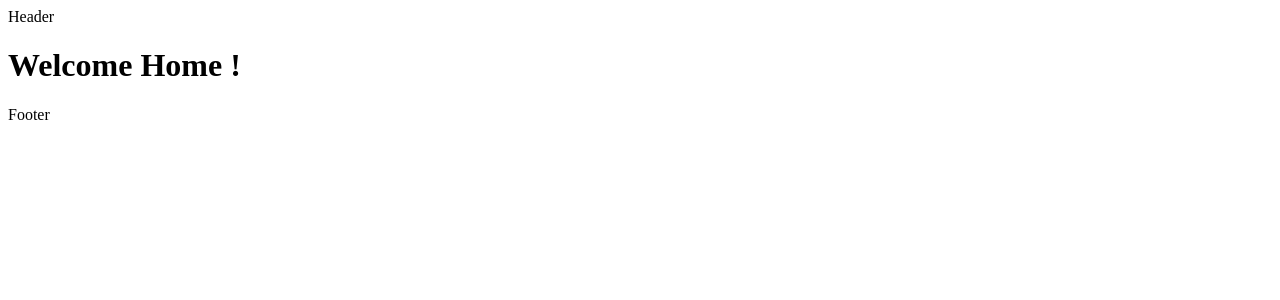
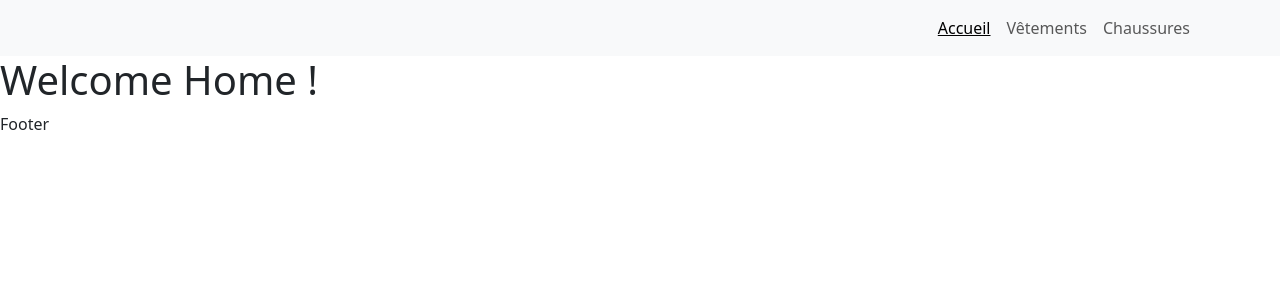
Before and after one commit to antoine-cloud-campus/react-router-exo, a React (Vite) app: page / in a window 1280 px wide. Shown: the top 300 px of the page. Built offline with nearby package versions, Linux system fonts and the light colour scheme.

Commit message:
feat: exo 5/6

```diff
--- a/package.json
+++ b/package.json
@@ -10,7 +10,9 @@
     "preview": "vite preview"
   },
   "dependencies": {
+    "bootstrap": "^5.3.6",
     "react": "^19.1.0",
+    "react-bootstrap": "^2.10.10",
     "react-dom": "^19.1.0",
     "react-router": "^7.6.0"
   },
--- a/src/App.jsx
+++ b/src/App.jsx
@@ -3,6 +3,7 @@ import Home from "./pages/Home.jsx";
 import Layout from "./components/Layout.jsx";
 import Category from "./pages/Category.jsx";
 import NotFound from "./pages/NotFound.jsx";
+import 'bootstrap/dist/css/bootstrap.min.css';
 
 function App() {
   return (
@@ -10,7 +11,7 @@ function App() {
       <Route element={<Layout />}>
         <Route path="/" element={<Home />} />
         <Route path="category/:category" element={<Category />} />
-        <Route path="*" element={<NotFound />}/>
+        <Route path="*" element={<NotFound />} />
       </Route>
     </Routes>
   );
--- a/src/components/Header.jsx
+++ /dev/null
@@ -1,11 +0,0 @@
-import React from 'react'
-
-const Header = () => {
-  return (
-    <div>
-      Header
-    </div>
-  )
-}
-
-export default Header
--- /dev/null
+++ b/src/components/Header/Header.jsx
@@ -0,0 +1,26 @@
+import { Navbar, Container, Nav } from 'react-bootstrap';
+import { NavLink } from 'react-router';
+import "./header.css";
+
+const Header = () => {
+    return (
+        <div>
+
+            <Navbar expand="lg" className="bg-body-tertiary">
+                <Container>
+                    <Navbar.Toggle aria-controls="basic-navbar-nav" />
+                    <Navbar.Collapse id="basic-navbar-nav">
+                        <Nav className="ms-auto">
+                            <Nav.Link as={NavLink} to="/">Accueil</Nav.Link>
+                            <Nav.Link as={NavLink} to="/category/vetements">Vêtements</Nav.Link>
+                            <Nav.Link as={NavLink} to="/category/chaussures">Chaussures</Nav.Link>
+                        </Nav>
+                    </Navbar.Collapse>
+                </Container>
+            </Navbar>
+        </div>
+
+    )
+}
+
+export default Header
--- /dev/null
+++ b/src/components/Header/header.css
@@ -0,0 +1,3 @@
+.nav-link.active {
+    text-decoration: underline;
+}
--- a/src/components/Layout.jsx
+++ b/src/components/Layout.jsx
@@ -1,4 +1,4 @@
-import Header from "./Header";
+import Header from "./Header/Header";
 import Footer from "./Footer";
 import { Outlet } from "react-router";
 const Layout = () => {
```
Also changed, not shown: 1 other file (tests, documents, lock files or other folders).
